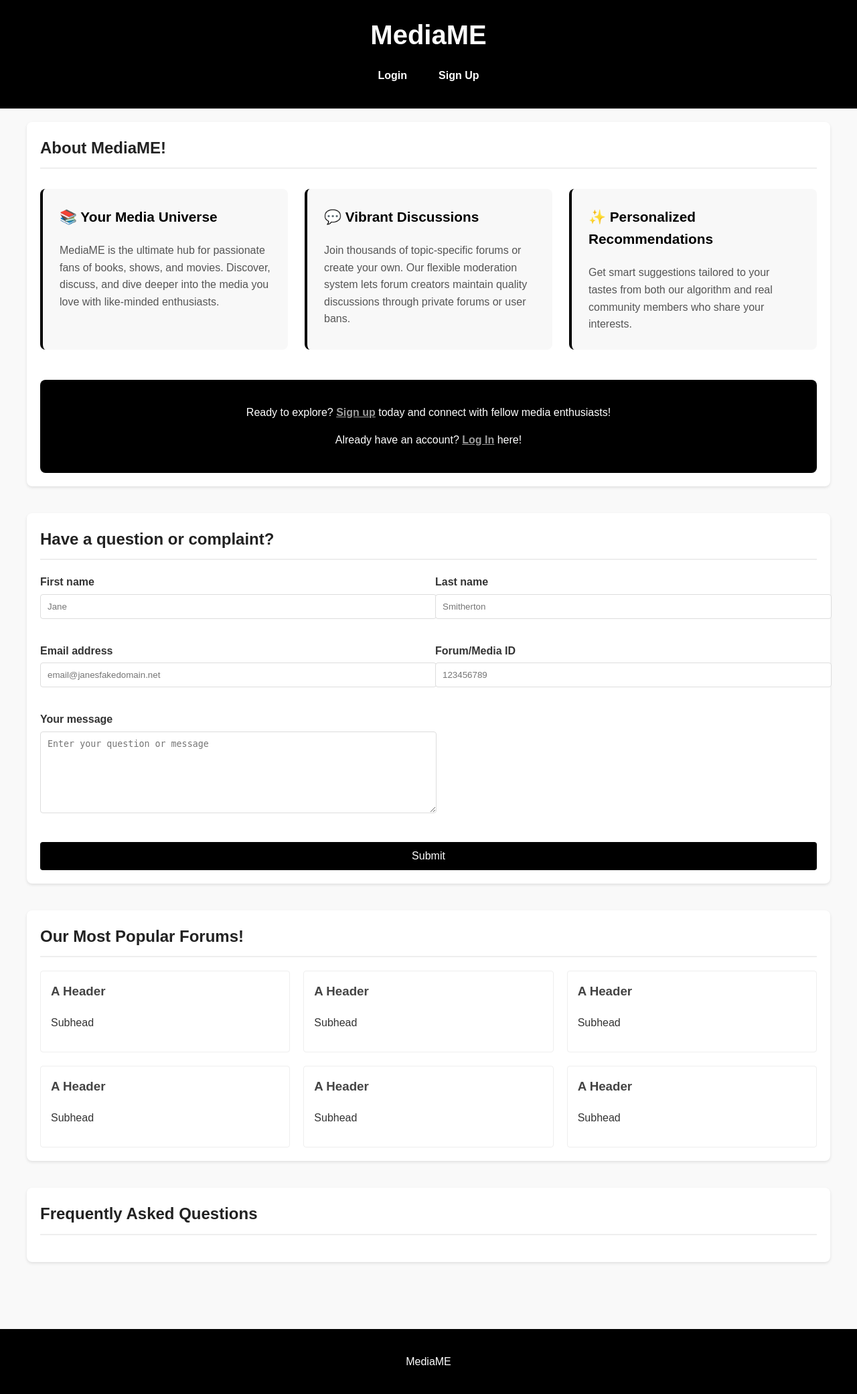
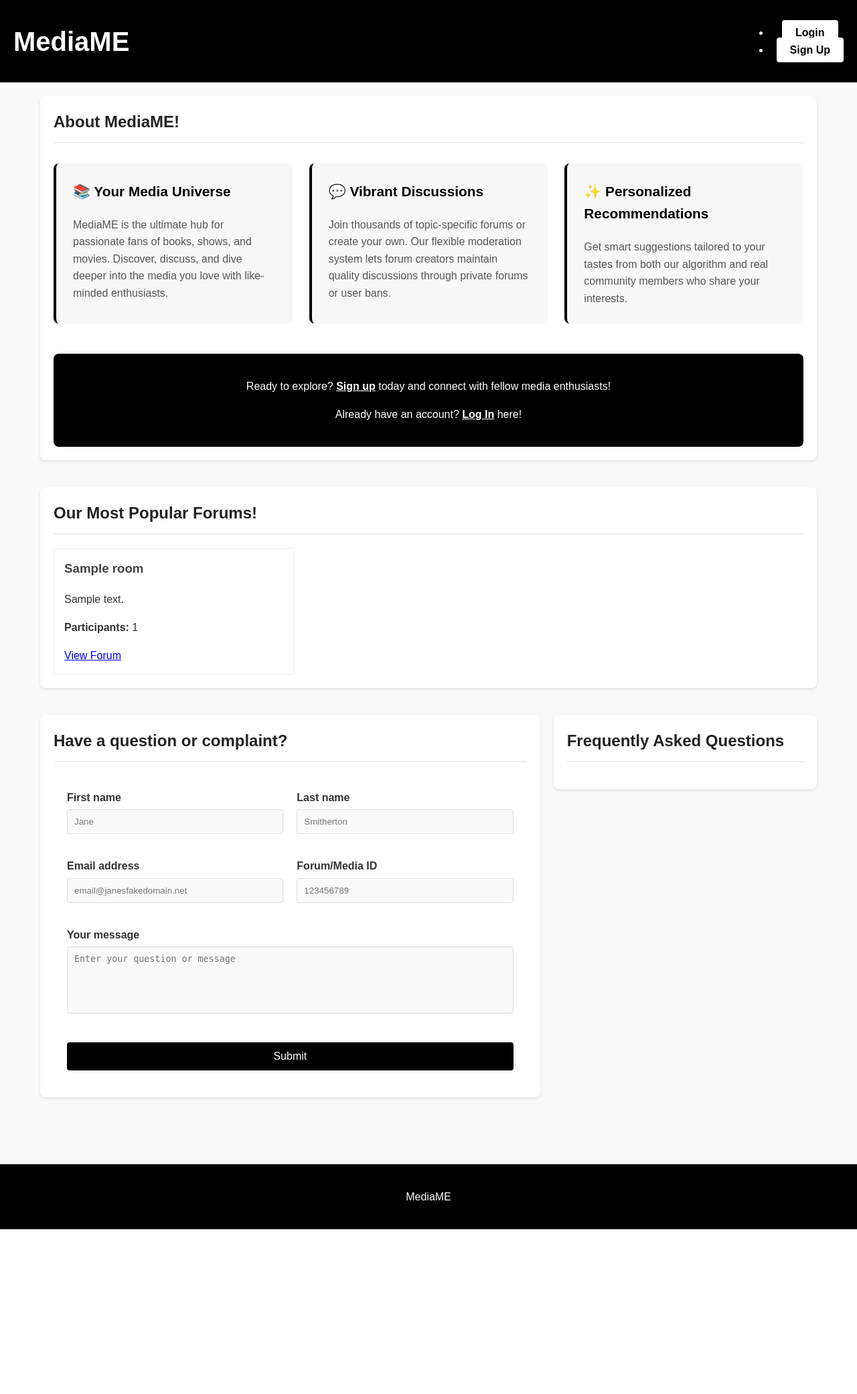
Before and after one commit to JakeHalbach/ITSC3155_Group8, a Django app: page / in a window 1280 px wide. Shown: the whole page at 67% size. After the commit the page ends 1835 px from the top, so only its background shows below. Run offline with Django 5.2, Linux system fonts and the light colour scheme; tables that the repository leaves empty hold one stand-in row (values such as "Sample post").

Commit message:
made some edits to the first impressions page

```diff
--- a/MediaME/base/models.py
+++ b/MediaME/base/models.py
@@ -21,7 +21,7 @@ class Genre(models.Model):
 
 class Media(models.Model):
     title = models.CharField(max_length=200)
-    creator = models.ForeignKey(Creator, on_delete=models.SET_NULL, related_name='created_media', blank=True, null=True)
+    creators = models.ManyToManyField(Creator, related_name='created_media', blank=True)
     genres = models.ForeignKey(Genre, on_delete=models.SET_NULL, related_name='media_items', blank=True, null=True)
     media_type = models.ForeignKey(Type, on_delete=models.SET_NULL, null=True)
     description = models.TextField(null=True, blank=True)
@@ -34,12 +34,12 @@ class Media(models.Model):
         if self.poster and hasattr(self.poster, 'url'):
             return self.poster.url
 
-    """def save(self, *args, **kwargs):
+    def save(self, *args, **kwargs):
         super().save(*args, **kwargs)
         if not self.rooms.exists():
             for tab in ['reviews', 'characters', 'plot', 'visuals']:
                 Room.objects.create(media=self, tab=tab)
-"""
+
     def __str__(self):
         return self.title
 
--- a/MediaME/base/templates/base/impression.html
+++ b/MediaME/base/templates/base/impression.html
@@ -6,11 +6,21 @@
     <meta name="viewport" content="width=device-width, initial-scale=1.0">
     <title>MediaME</title>
     <link rel="stylesheet" href="{% static 'css/styles.css' %}">
+
+    <style>
+        header {
+            display: flex;
+            justify-content: space-between;
+            align-items: center;
+        }
+    </style>
 </head>
 <body>
     <header class="main-header">
         <h1>MediaME</h1>
+        <div id="first-impressions-navbar">
             {% include 'navbar.html' %}
+        </div>
     </header>
 
     <main class="container">
@@ -40,7 +50,24 @@
             </div>
         </section>
 
+        <section class="forums-section">
+            <h2>Our Most Popular Forums!</h2>
+            <div class="forum-grid">
+                {% for room in popular_rooms %}
+                    <div class="forum-item">
+                        <h3>{{ room.name }}</h3>
+                        <p>{{ room.description|default:"No description available." }}</p>
+                        <p><strong>Participants:</strong> {{ room.participants.count }}</p>
+                        <a href="{% url 'room' room.id %}">View Forum</a>
+                    </div>
+                {% empty %}
+                    <p>No forums found.</p>
+                {% endfor %}
+            </div>
+        </section>
 
+
+        <div id="contact-faq-wrapper">
             <section class="contact-section">
                 <h2>Have a question or complaint?</h2>
                 <form class="contact-form">
@@ -68,40 +95,12 @@
                 </form>
             </section>
 
-        <section class="forums-section">
-            <h2>Our Most Popular Forums!</h2>
-            <div class="forum-grid">
-                <div class="forum-item">
-                    <h3>A Header</h3>
-                    <p>Subhead</p>
-                </div>
-                <div class="forum-item">
-                    <h3>A Header</h3>
-                    <p>Subhead</p>
-                </div>
-                <div class="forum-item">
-                    <h3>A Header</h3>
-                    <p>Subhead</p>
-                </div>
-                <div class="forum-item">
-                    <h3>A Header</h3>
-                    <p>Subhead</p>
-                </div>
-                <div class="forum-item">
-                    <h3>A Header</h3>
-                    <p>Subhead</p>
-                </div>
-                <div class="forum-item">
-                    <h3>A Header</h3>
-                    <p>Subhead</p>
-                </div>
-            </div>
-        </section>
-
             <section class="faq-section">
                 <h2>Frequently Asked Questions</h2>
                 <!-- FAQ content would go here -->
             </section>
+        </div>
+
     </main>
 
     <footer class="main-footer">
--- a/MediaME/base/views.py
+++ b/MediaME/base/views.py
@@ -9,11 +9,14 @@ from django.contrib.auth.decorators import login_required
 
 
 def impression(request):
-    return render(request, 'base/impression.html')
+    popular_rooms = Room.objects.annotate(num_participants=Count('participants')).order_by('-num_participants')[:6]
+    return render(request, 'base/impression.html', {'popular_rooms': popular_rooms})
 
 def search_page(request):
     form = SearchForm(request.GET)
     results = Media.objects.all()
+    genres = Genre.objects.all()
+    media_types = Type.objects.all()
 
     if form.is_valid():
         q = form.cleaned_data.get('q')
--- /dev/null
+++ b/MediaME/static/css/styles.css
@@ -0,0 +1,250 @@
+*,
+*::before,
+*::after {
+    box-sizing: border-box;
+}
+
+
+/* Base Styles */
+body {
+    font-family: 'Arial', sans-serif;
+    line-height: 1.6;
+    color: #333;
+    margin: 0;
+    padding: 0;
+    background-color: #f9f9f9;
+}
+
+.container {
+    max-width: 1200px;
+    margin: 0 auto;
+    padding: 20px;
+}
+
+/* Header */
+.main-header {
+    background-color: #000;
+    color: #fff;
+    padding: 20px;
+    text-align: center;
+}
+
+.main-header h1 {
+    margin: 0;
+    font-size: 2.5rem;
+}
+
+#first-impressions-navbar{
+    display: flex;
+}
+
+#first-impressions-navbar a {
+    text-decoration: none;
+    background-color: #fff;
+    color: #000;
+    padding: 10px 20px;
+    margin-left: 10px; /* Adds spacing between buttons */
+    border-radius: 4px;
+    font-weight: bold;
+    transition: background-color 0.3s, color 0.3s;
+}
+
+/* Sections */
+section {
+    margin-bottom: 40px;
+    padding: 20px;
+    background-color: #fff;
+    border-radius: 8px;
+    box-shadow: 0 2px 4px rgba(0,0,0,0.1);
+}
+
+h2 {
+    color: #222;
+    border-bottom: 2px solid #eee;
+    padding-bottom: 10px;
+    margin-top: 0;
+}
+
+/* About Section */
+.about-content {
+    display: grid;
+    grid-template-columns: repeat(auto-fit, minmax(300px, 1fr));
+    gap: 25px;
+    margin-top: 30px;
+}
+
+.feature-card {
+    background-color: #f8f8f8;
+    padding: 25px;
+    border-radius: 8px;
+    border-left: 4px solid #000;
+    transition: transform 0.3s ease;
+}
+
+.feature-card:hover {
+    transform: translateY(-5px);
+    box-shadow: 0 5px 15px rgba(0,0,0,0.1);
+}
+
+.feature-card h3 {
+    color: #000;
+    margin-top: 0;
+    font-size: 1.3rem;
+}
+
+.feature-card p {
+    color: #555;
+    margin-bottom: 0;
+}
+
+.cta-box {
+    grid-column: 1 / -1;
+    text-align: center;
+    padding: 20px;
+    background-color: #000;
+    color: white;
+    border-radius: 8px;
+    margin-top: 20px;
+}
+
+.cta-link {
+    color: #fff;
+    font-weight: bold;
+    text-decoration: underline;
+}
+
+.cta-link:hover {
+    color: #ccc;
+}
+
+/* Forums Grid */
+.forum-grid {
+    display: grid;
+    grid-template-columns: repeat(auto-fill, minmax(300px, 1fr));
+    gap: 20px;
+}
+
+.forum-item {
+    padding: 15px;
+    border: 1px solid #eee;
+    border-radius: 4px;
+    transition: transform 0.3s, box-shadow 0.3s;
+}
+
+.forum-item:hover {
+    transform: translateY(-5px);
+    box-shadow: 0 5px 15px rgba(0,0,0,0.1);
+}
+
+.forum-item h3 {
+    margin-top: 0;
+    color: #444;
+}
+
+/* Contact Form */
+.contact-form {
+    display: flex;
+    flex-wrap: wrap;
+    gap: 20px;
+    padding: 20px;
+}
+
+.form-group {
+    flex: 1 1 48%;
+    margin-bottom: 15px;
+}
+
+.form-group label {
+    display: block;
+    margin-bottom: 5px;
+    font-weight: bold;
+}
+
+.form-group input,
+.form-group textarea {
+    width: 100%;
+    padding: 10px;
+    border: 1px solid #ddd;
+    border-radius: 4px;
+    background-color: #fafafa;
+    transition: border-color 0.3s, box-shadow 0.3s;
+}
+
+.form-group textarea {
+    min-height: 100px;
+    resize: none;
+
+}
+
+.contact-form .form-group input:focus,
+.contact-form .form-group textarea:focus {
+    border-color: #000;
+    box-shadow: 0 0 5px rgba(0, 0, 0, 0.1);
+    outline: none;
+}
+
+.submit-btn {
+    flex: 1 1 100%;
+    background-color: #000;
+    color: #fff;
+    border: none;
+    padding: 12px 20px;
+    cursor: pointer;
+    border-radius: 4px;
+    font-size: 1rem;
+    transition: background-color 0.3s;
+}
+
+.submit-btn:hover {
+    background-color: #333;
+}
+
+#contact-faq-wrapper {
+    display: flex;
+    gap: 20px;
+    align-items: flex-start;
+    margin-top: 40px;
+}
+
+.contact-section {
+    flex: 2;
+}
+
+.faq-section {
+    flex: 1;
+}
+
+
+
+
+/* Footer */
+.main-footer {
+    background-color: #000;
+    color: #fff;
+    text-align: center;
+    padding: 20px;
+    margin-top: 40px;
+}
+
+/* Responsive */
+@media (max-width: 768px) {
+    .about-content {
+        grid-template-columns: 1fr;
+    }
+}
+
+@media (max-width: 768px) {
+    .contact-form {
+        flex-direction: column;
+    }
+
+    .submit-btn {
+        flex: 1 1 100%;
+    }
+}
+
+@media (max-width: 768px) {
+    .contact-faq-wrapper {
+        flex-direction: column;
+    }
+}
```
Also changed, not shown: MediaME/MediaME/settings.py (+5 -2 lines), MediaME/static/css/style.css (added, +269 -0 lines), MediaME/base/migrations/0014_merge_20250408_1721.py (added), MediaME/base/migrations/0019_merge_20250410_1718.py (added), MediaME/base/migrations/0020_remove_media_creator_media_creators.py (added), 1 other file. Lines whose indentation alone changed are shown as unchanged.
